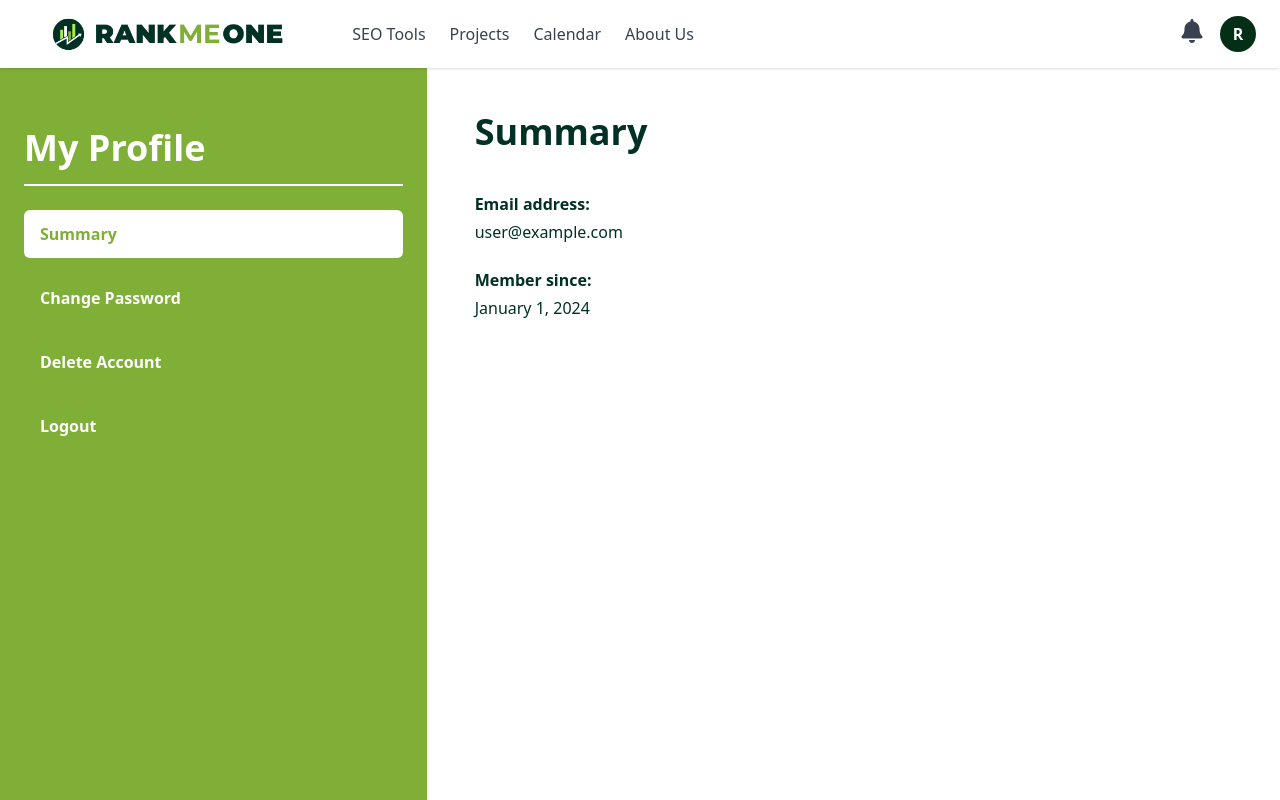
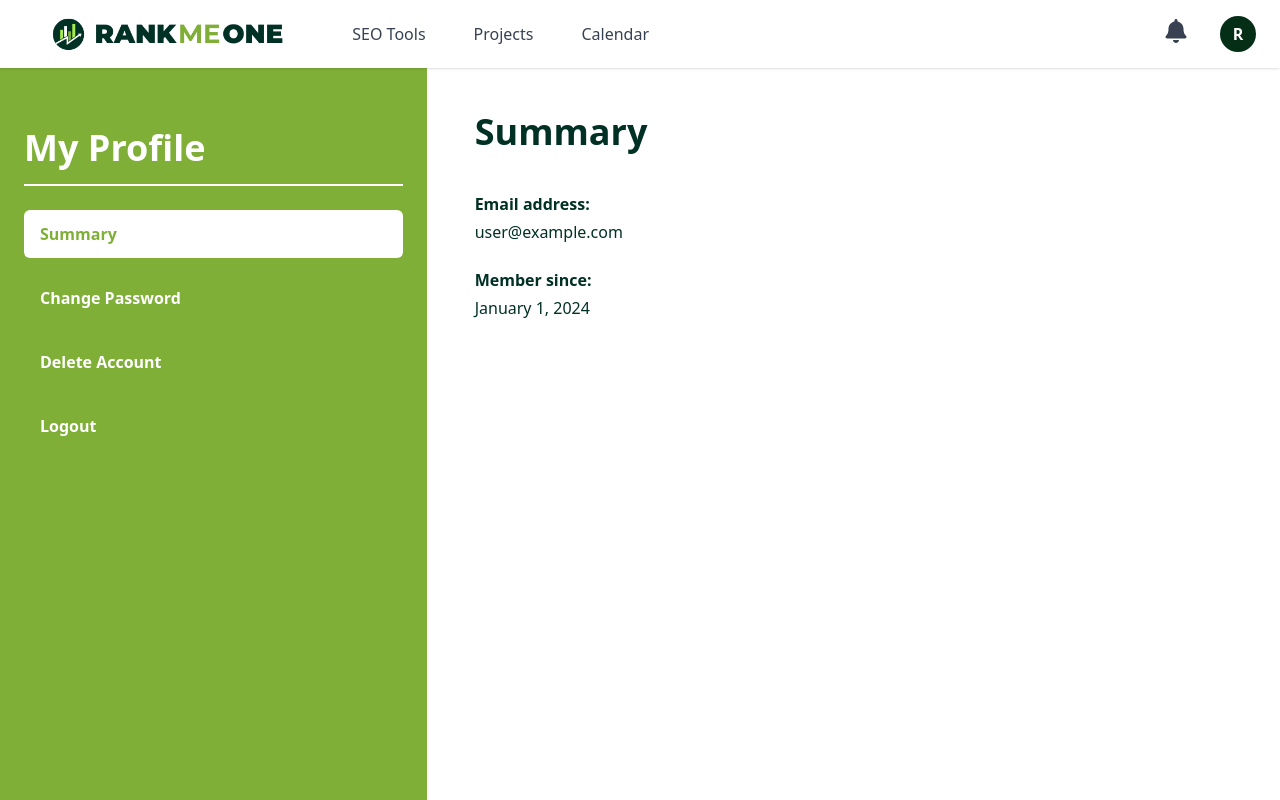
Before and after one commit to buzzaaaaar/cgp_fe, a React (Create React App) app: page /my-profile in a window 1280 px wide. Shown: the top 800 px of the page. Built offline with nearby package versions, Linux system fonts and the light colour scheme.

Commit message:
navbar updated

```diff
--- a/src/components/Hero.jsx
+++ b/src/components/Hero.jsx
@@ -4,7 +4,7 @@ function Hero() {
         className="relative bg-cover bg-center bg-no-repeat min-h-screen flex flex-col items-center justify-center text-center px-4"
         style={{ backgroundImage: "url('Images/HomePageBackground.jpg')" }}
       >
-        <h1 className="text-white text-3xl md:text-5xl font-extrabold mb-4">
+        <h1 className="text-white text-3xl md:text-5xl font-extrabold mb-4 mt-[-160px]">
           Welcome to content creator heaven!
         </h1>
         <p className="text-white text-sm md:text-base font-bold mb-6">
--- a/src/components/Navbar.jsx
+++ b/src/components/Navbar.jsx
@@ -1,4 +1,3 @@
-// components/Navbar.jsx
 import React, { useState, useEffect, useRef } from 'react';
 import { FaBell } from 'react-icons/fa';
 import { Link } from 'react-router-dom';
@@ -34,7 +33,7 @@ function Navbar() {
               className="h-16 w-auto"
             />
           </Link>
-          <div className="hidden md:flex space-x-6">
+          <div className="hidden md:flex space-x-12">
             <Link to="/" className="text-gray-700 font-medium hover:text-green-700">
               SEO Tools
             </Link>
@@ -44,13 +43,10 @@ function Navbar() {
             <Link to="/calendar" className="text-gray-700 font-medium hover:text-green-700">
               Calendar
             </Link>
-            <Link to="/AboutUs" className="text-gray-700 font-medium hover:text-green-700">
-              About Us
-            </Link>
           </div>
         </div>
 
-        <div className="flex items-center space-x-4">
+        <div className="flex items-center space-x-8">
           {/* Notification Bell */}
           <div className="relative" ref={notifRef}>
             <button
```
